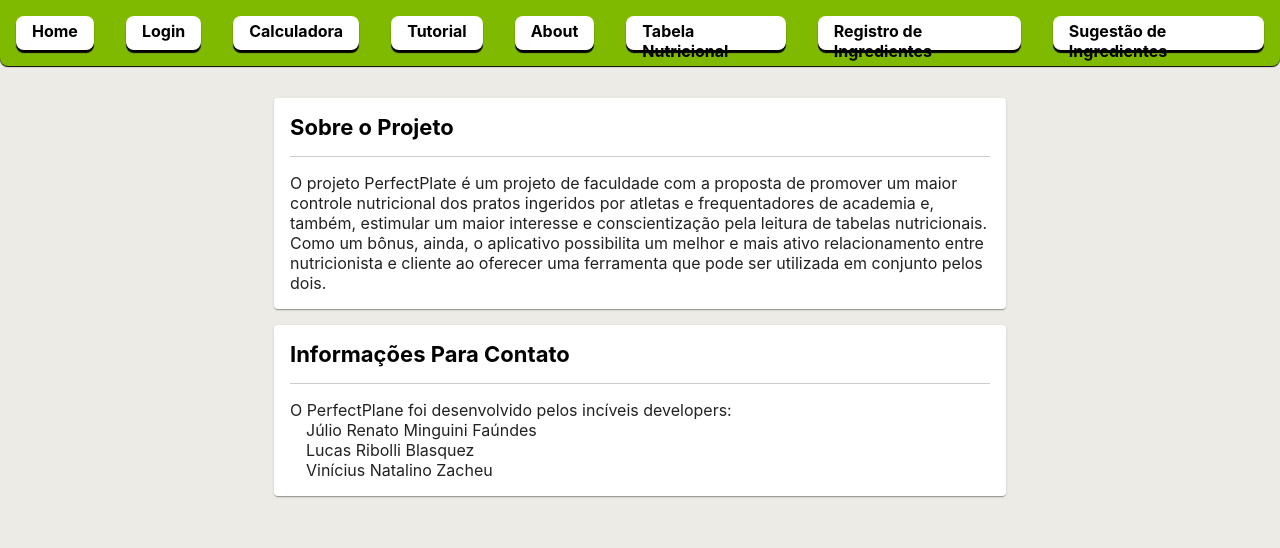
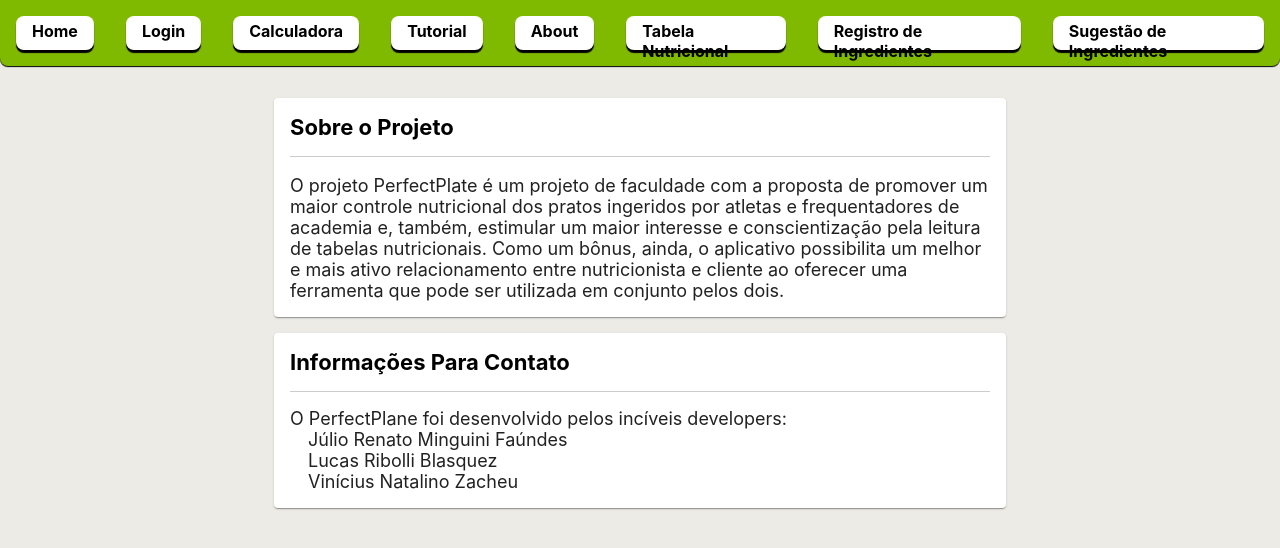
Before and after one commit to zizima100/PerfectPlate, a React (Create React App) app in the folder my-app/: page /about in a window 1280 px wide. Shown: the top 548 px of the page. Built offline with nearby package versions, Linux system fonts and the light colour scheme.

Commit message:
fix: About Font Size

```diff
--- a/my-app/src/pages/about/AboutScreen.js
+++ b/my-app/src/pages/about/AboutScreen.js
@@ -11,7 +11,7 @@
                         <span className="titleText">Sobre o Projeto</span>
                         <div className="separator"/>
                     </div>
-                    <span> O projeto PerfectPlate é um projeto de faculdade com a proposta de promover um maior controle nutricional dos pratos ingeridos por atletas e frequentadores de academia e, também, estimular um maior interesse e conscientização pela leitura de tabelas nutricionais. Como um bônus, ainda, o aplicativo possibilita um melhor e mais ativo relacionamento entre nutricionista e cliente ao oferecer uma ferramenta que pode ser utilizada em conjunto pelos dois.  </span>
+                    <p className="about__content"> O projeto PerfectPlate é um projeto de faculdade com a proposta de promover um maior controle nutricional dos pratos ingeridos por atletas e frequentadores de academia e, também, estimular um maior interesse e conscientização pela leitura de tabelas nutricionais. Como um bônus, ainda, o aplicativo possibilita um melhor e mais ativo relacionamento entre nutricionista e cliente ao oferecer uma ferramenta que pode ser utilizada em conjunto pelos dois.  </p>
                 </Card>
                 <Card className="about__card">
                     <div className="about__container-title">
--- a/my-app/src/pages/about/AboutScreenStyle.css
+++ b/my-app/src/pages/about/AboutScreenStyle.css
@@ -15,9 +15,15 @@
     flex-direction: column;
     margin: 0;
     padding: 0;
-    /* font-size: large; */
+    font-size: large;
 }
 
 .about__item {
     margin-left: 1em;
+    font-size: large;
 }
+
+.about__content {
+    font-size: large;
+    margin: 1em 0 0 0;
+}
```
